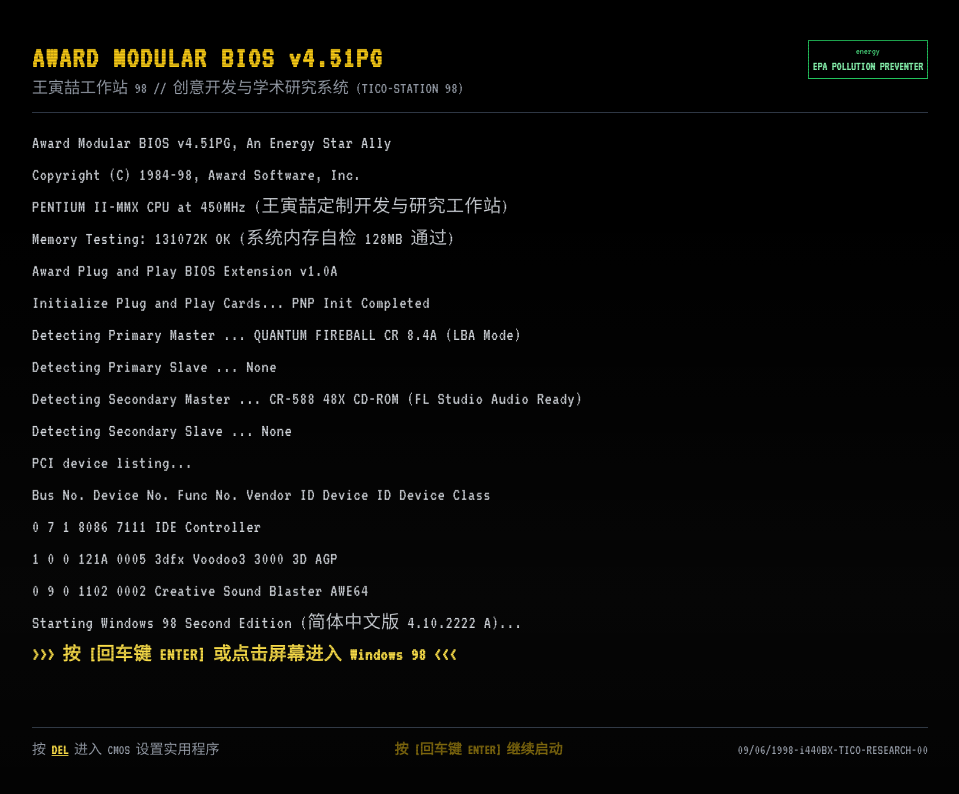
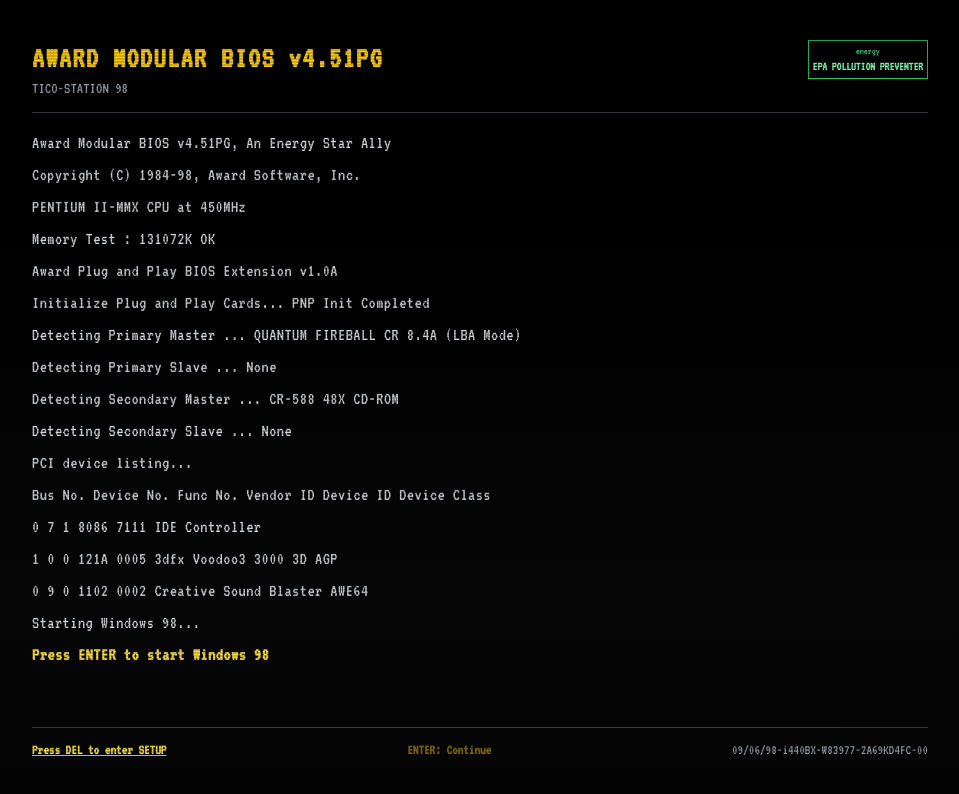
Before and after one commit to wyz15857140708-lang/retro-98-portfolio, a website built with Vite: page index.html in a window 1280 px wide. Shown: the whole page, without its empty margins (160-1119 px from the left). Built offline with nearby package versions, Linux system fonts and the light colour scheme; a web font is replaced by a local one.

Commit message:
refactor: polish BIOS boot screen and CMOS messages to authentic 1998 Award BIOS formatting

```diff
--- a/index.html
+++ b/index.html
@@ -33,7 +33,7 @@
       <div class="flex justify-between items-start border-b border-gray-700 pb-3 mb-4">
         <div>
           <h1 class="text-2xl sm:text-3xl text-yellow-400 font-bold tracking-wider">AWARD MODULAR BIOS v4.51PG</h1>
-          <p class="text-gray-400 text-sm sm:text-base">王寅喆工作站 98 // 创意开发与学术研究系统 (TICO-STATION 98)</p>
+          <p class="text-gray-400 text-sm sm:text-base">TICO-STATION 98</p>
         </div>
         <div class="border border-green-500 p-1 text-center hidden sm:block">
           <div class="text-[10px] text-green-400 leading-tight">energy</div>
@@ -47,9 +47,9 @@
 
     <!-- BIOS Footer Instructions -->
     <div class="max-w-4xl mx-auto w-full border-t border-gray-700 pt-3 text-xs sm:text-sm text-gray-400 flex flex-wrap justify-between items-center gap-2">
-      <div>按 <span id="bios-btn-del" class="text-yellow-300 font-bold underline cursor-pointer hover:text-white">DEL</span> 进入 CMOS 设置实用程序</div>
-      <div class="text-yellow-400 font-bold animate-pulse">按 [回车键 ENTER] 继续启动</div>
-      <div>09/06/1998-i440BX-TICO-RESEARCH-00</div>
+      <div><span id="bios-btn-del" class="text-yellow-300 font-bold underline cursor-pointer hover:text-white">Press DEL to enter SETUP</span></div>
+      <div class="text-yellow-400 font-bold animate-pulse">ENTER: Continue</div>
+      <div>09/06/98-i440BX-W83977-2A69KD4FC-00</div>
     </div>
   </section>
 
@@ -60,7 +60,7 @@
     <div class="max-w-4xl mx-auto w-full border-2 border-yellow-300 p-4 space-y-4">
       <div class="text-center space-y-1">
         <h2 class="text-2xl sm:text-3xl font-bold tracking-widest text-white">ROM PCI/ISA BIOS (2A69KG0E)</h2>
-        <div class="cmos-title-banner text-lg sm:text-xl py-0.5">CMOS SETUP UTILITY - AWARD SOFTWARE, INC. (王寅喆定制版)</div>
+        <div class="cmos-title-banner text-lg sm:text-xl py-0.5">CMOS SETUP UTILITY - AWARD SOFTWARE, INC.</div>
       </div>
 
       <!-- Dual Column Menu Grid -->
--- a/src/boot.js
+++ b/src/boot.js
@@ -21,15 +21,15 @@
       "Award Modular BIOS v4.51PG, An Energy Star Ally",
       "Copyright (C) 1984-98, Award Software, Inc.",
       "",
-      "PENTIUM II-MMX CPU at 450MHz (王寅喆定制开发与研究工作站)",
-      "Memory Testing: 131072K OK (系统内存自检 128MB 通过)",
+      "PENTIUM II-MMX CPU at 450MHz",
+      "Memory Test : 131072K OK",
       "",
       "Award Plug and Play BIOS Extension v1.0A",
       "Initialize Plug and Play Cards... PNP Init Completed",
       "",
       "Detecting Primary Master   ... QUANTUM FIREBALL CR 8.4A (LBA Mode)",
       "Detecting Primary Slave    ... None",
-      "Detecting Secondary Master ... CR-588 48X CD-ROM (FL Studio Audio Ready)",
+      "Detecting Secondary Master ... CR-588 48X CD-ROM",
       "Detecting Secondary Slave  ... None",
       "",
       "PCI device listing...",
@@ -38,9 +38,9 @@
       "1       0          0       121A      0005      3dfx Voodoo3 3000 3D AGP",
       "0       9          0       1102      0002      Creative Sound Blaster AWE64",
       "",
-      "Starting Windows 98 Second Edition (简体中文版 4.10.2222 A)...",
+      "Starting Windows 98...",
       "",
-      ">>> 按 [回车键 ENTER] 或点击屏幕进入 Windows 98 <<<"
+      "Press ENTER to start Windows 98"
     ];
   }
 
@@ -118,7 +118,7 @@
     cmosItems.forEach(item => {
       item.addEventListener('click', () => {
         audioEngine.playClick();
-        alert(`[ Award Modular BIOS v4.51PG ]\n\n${item.textContent.trim()}\n\n已处于最佳性能超频状态 (王寅喆定制参数已锁定)。`);
+        alert(`[ Award Modular BIOS v4.51PG ]\n\n${item.textContent.trim()}\n\nDefault settings loaded.`);
       });
     });
   }
--- a/src/profile-data.js
+++ b/src/profile-data.js
@@ -390,8 +390,8 @@
 
     ui: {
       bootTitle: "AWARD MODULAR BIOS v4.51PG",
-      bootSubtitle: "王寅喆工作站 98 // 个人作品与研究系统",
-      bootPrompt: ">>> 按 [回车键 ENTER] 或点击屏幕进入 Windows 98 <<<",
+      bootSubtitle: "TICO-STATION 98",
+      bootPrompt: "Press ENTER to start Windows 98",
       loginTitle: "欢迎使用 Windows 98",
       loginSubtitle: "登录到 王寅喆 (Tico) 的个人电脑工作站",
       loginRole: "创意开发 • 数字设计 • 学术研究",
@@ -837,8 +837,8 @@
 
     ui: {
       bootTitle: "AWARD MODULAR BIOS v4.51PG",
-      bootSubtitle: "TICO-STATION 98 // Portfolio & Research System",
-      bootPrompt: ">>> Press [ENTER] or click screen to boot Windows 98 <<<",
+      bootSubtitle: "TICO-STATION 98",
+      bootPrompt: "Press ENTER to start Windows 98",
       loginTitle: "Welcome to Windows 98",
       loginSubtitle: "Log on to Tico's Personal Workstation",
       loginRole: "Creative Dev • Digital Design • Research",
```
